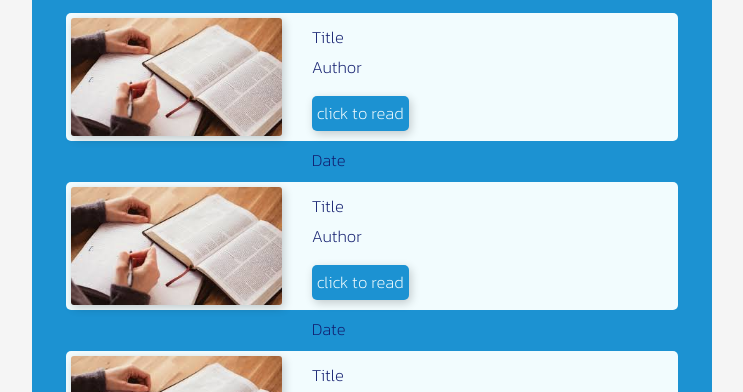
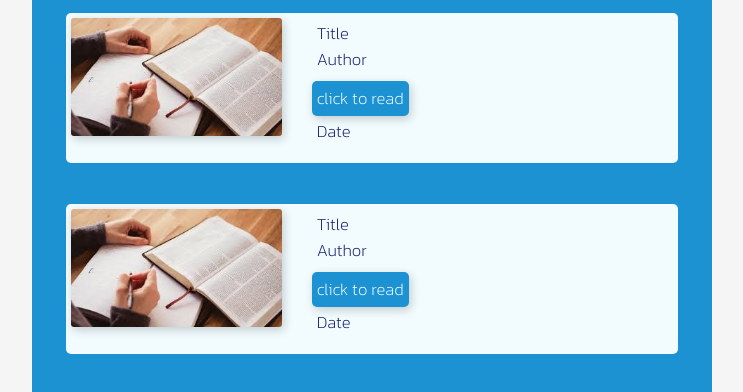
Before and after one commit to Atandagideon/The-Gospel-s-Voice, a plain HTML site: page index.html in a window 1280 px wide. Shown: the part 354-746 px from the top of the page, without its empty margins (268-1011 px from the left). Drawn offline with nearby package versions, Linux system fonts and the light colour scheme; a web font is replaced by a local one.

Commit message:
Add files via upload

```diff
--- a/CSS/style.css
+++ b/CSS/style.css
@@ -79,6 +79,7 @@ body{
 	border-radius: 5px;
 	padding: 5px;
 	background-color: #f2fcfe;
+	min-height: 110px;
 }
 
 .content img{
@@ -95,18 +96,21 @@ body{
 
 .content h3{
 	font-size: 14px;
+	margin: 5px;
 }
 
 .content h4{
 	font-size: 12.5px;
+	margin: 5px;
 }
 
 .content h5{
 	font-size: 12px;
+	margin: 5px;
 }
 
 .content button{
-	margin-bottom: 10px;
+	margin-bottom: 0px;
 	background-color: #1c92d2;
 	color: #f2fcfe;
 	border: none;
@@ -231,7 +235,11 @@ footer{
 	}
 
 	.content h3, .content h4, .content h5, .content button{
-		margin-top: 10px;
+		margin-top: 6px;
 		font-size: larger;
 	}
+
+	.content{
+		height: 150px;
+	}
 }
```
